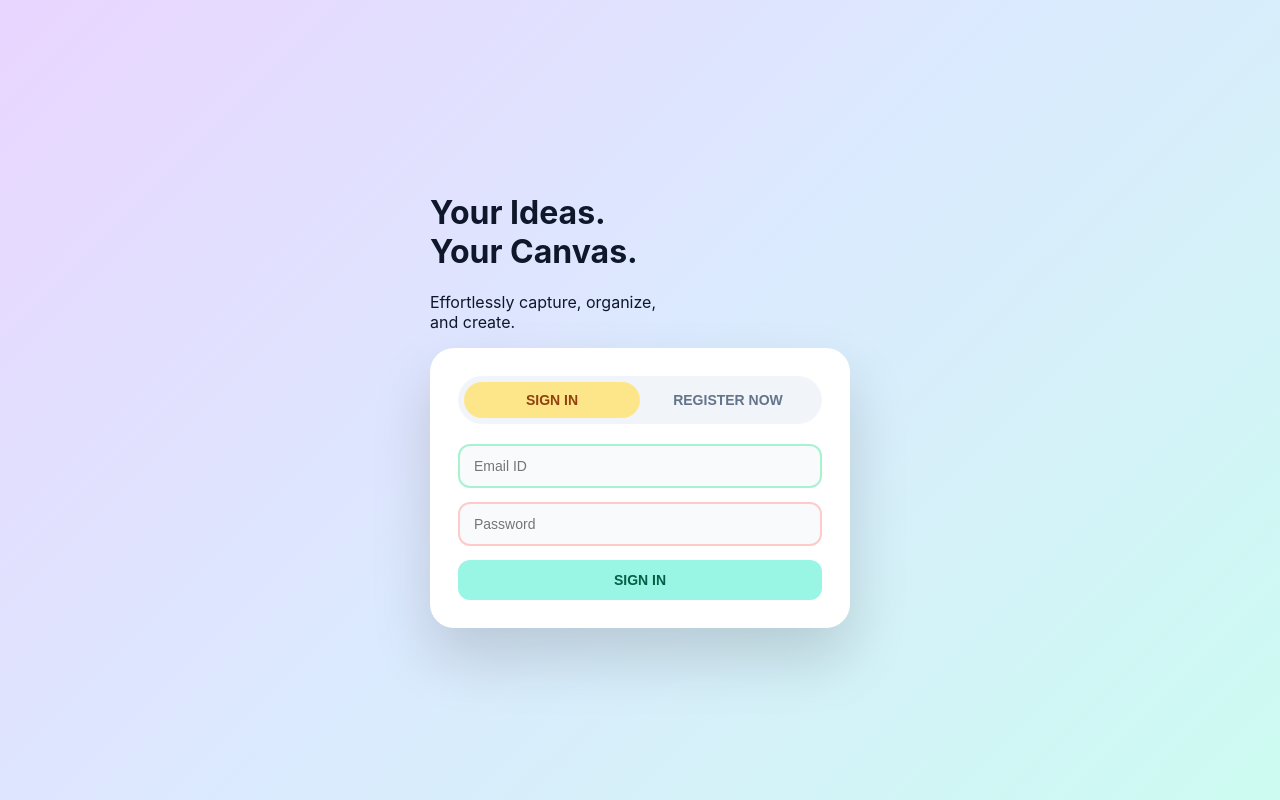
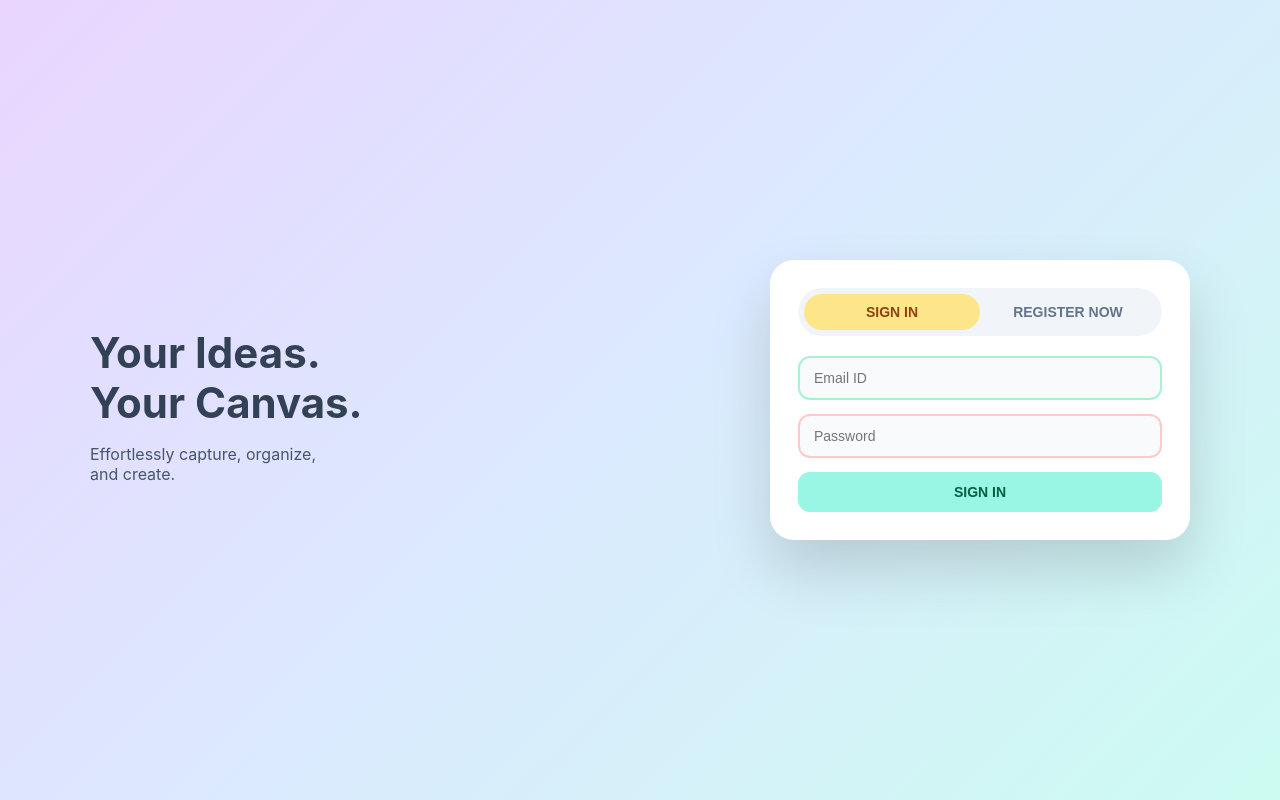
Before and after one commit to arshithaManaf7034/notes-frontend, a Next.js app: page / in a window 1280 px wide. Built offline with nearby package versions, Linux system fonts and the light colour scheme; no server answers.

Commit message:
Update globals.css

```diff
--- a/styles/globals.css
+++ b/styles/globals.css
@@ -213,3 +213,38 @@ textarea:focus-visible {
     width: 100%;
   }
 }
+/* LAYOUT */
+.auth-layout {
+  display: grid;
+  grid-template-columns: 1fr 420px;
+  gap: 60px;
+  align-items: center;
+  max-width: 1100px;
+  width: 100%;
+}
+
+/* LEFT TEXT */
+.auth-left h1 {
+  font-size: 42px;
+  font-weight: 700;
+  line-height: 1.2;
+  margin-bottom: 16px;
+  color: #334155;
+}
+
+.auth-left p {
+  font-size: 16px;
+  color: #475569;
+}
+
+/* MOBILE */
+@media (max-width: 900px) {
+  .auth-layout {
+    grid-template-columns: 1fr;
+    text-align: center;
+  }
+
+  .auth-left {
+    display: none; /* optional: hide text on mobile */
+  }
+}
```
